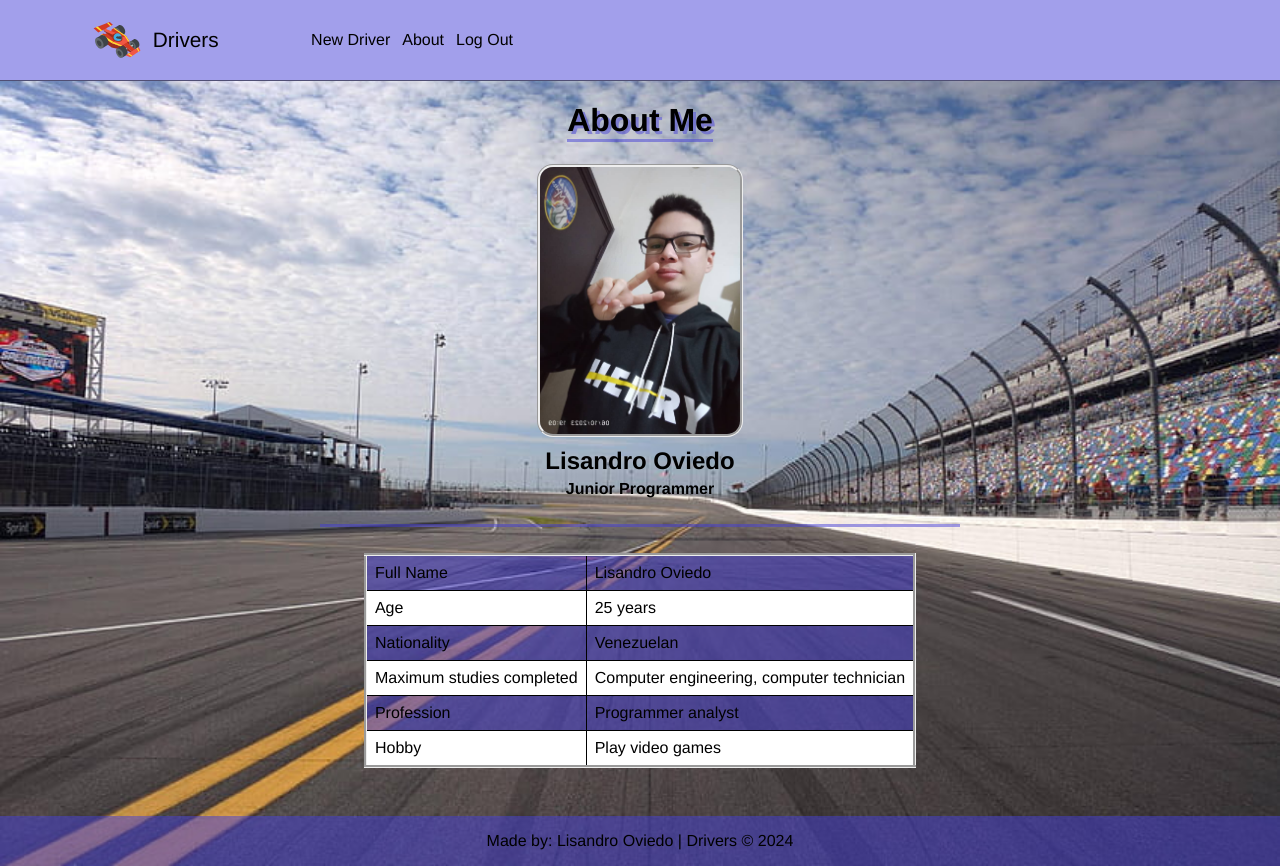
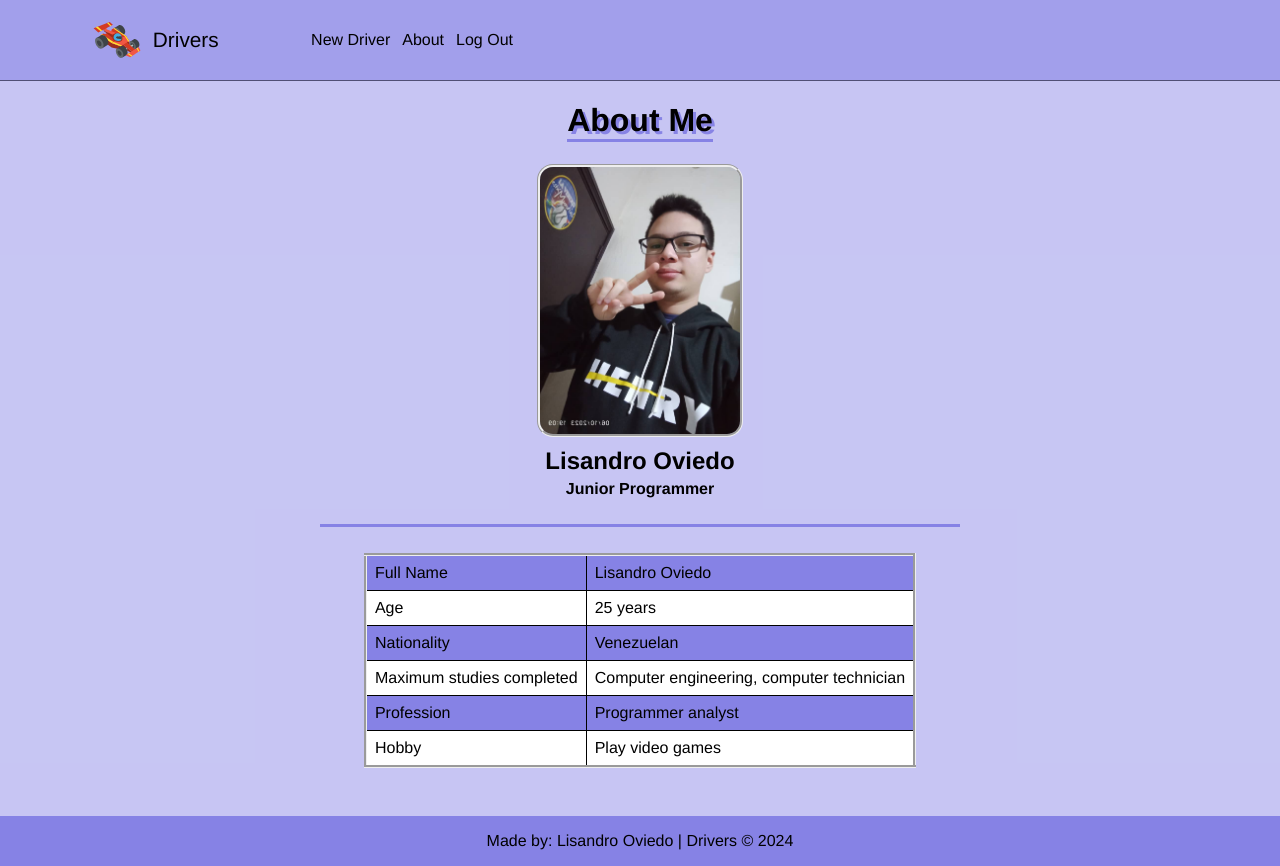
Before and after one commit to LisandrOviedo/PI-Drivers, a React (Vite) app in the folder client/: page /about in a window 1280 px wide. Built offline with nearby package versions, Linux system fonts and the light colour scheme.

Commit message:
Drivers v2.0.1

```diff
--- a/client/src/components/AboutMe/AboutMe.module.scss
+++ b/client/src/components/AboutMe/AboutMe.module.scss
@@ -1,8 +1,5 @@
 .aboutContainer {
-  background-image: url("/Home.jpg");
-  background-size: cover;
-  background-attachment: fixed;
-  background-position: center;
+  background-color: rgba(71, 65, 215, 0.3);
   display: flex;
   flex-direction: column;
   align-items: center;
```
